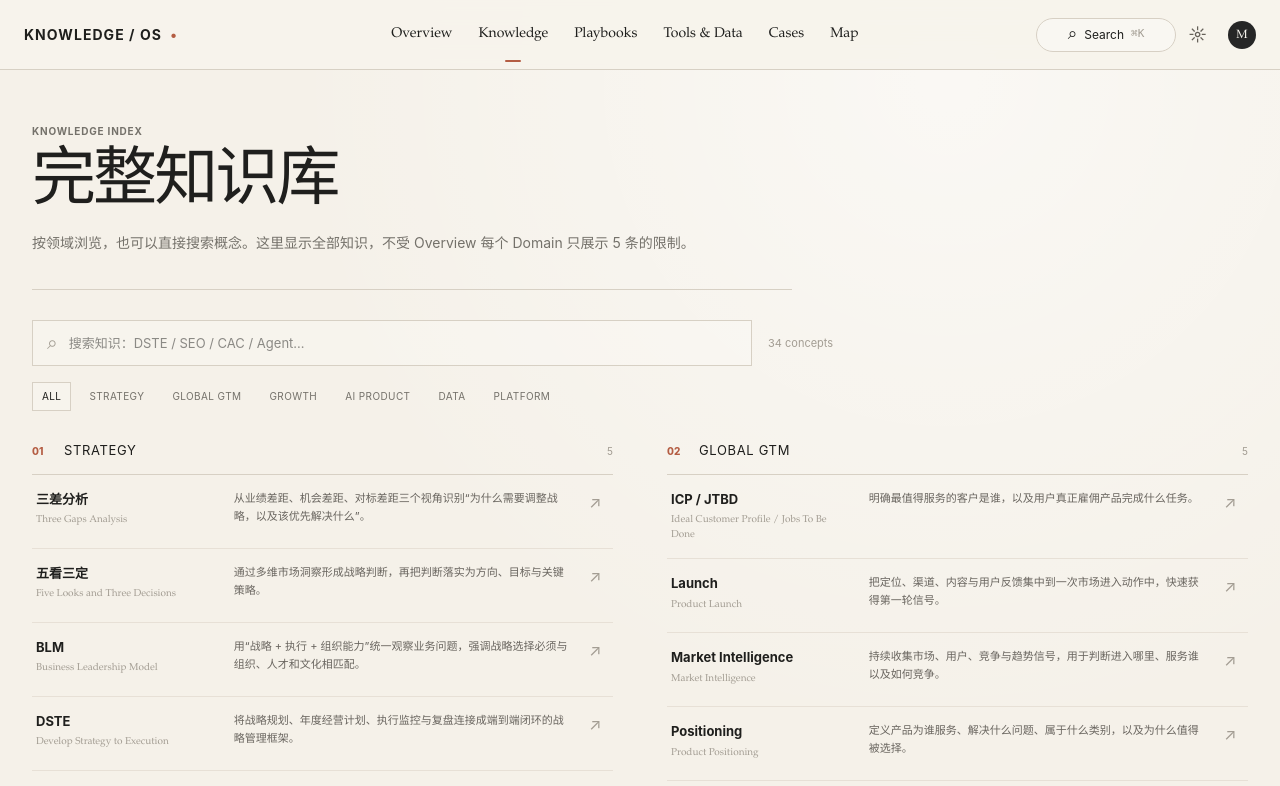
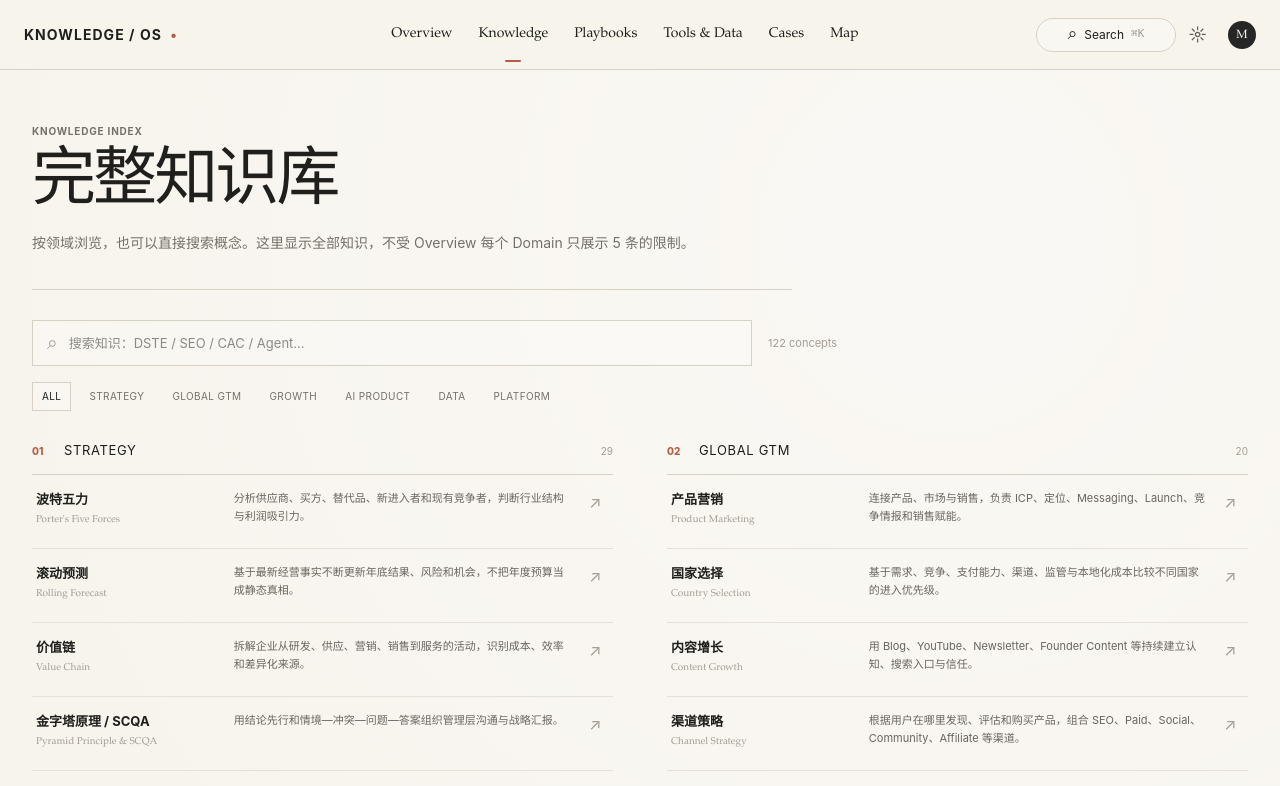
Before and after one commit to water3ovo/Knowledge-OS, a Next.js app: page /knowledge in a window 1280 px wide. Shown: the top 786 px of the page. Built offline with nearby package versions, Linux system fonts and the light colour scheme.

Commit message:
phase4: use expanded content on knowledge page

```diff
--- a/app/knowledge/page.tsx
+++ b/app/knowledge/page.tsx
@@ -1,10 +1,10 @@
 import SectionHeader from "../section-header";
 import KnowledgeBrowser from "./knowledge-browser";
-import { getDomainGroups, getKnowledge } from "@/lib/content";
+import { getAllDomainGroups, getAllKnowledge } from "@/lib/all-content";
 
 export default function KnowledgePage() {
-  const knowledge = getKnowledge();
-  const domains = getDomainGroups(knowledge);
+  const knowledge = getAllKnowledge();
+  const domains = getAllDomainGroups(knowledge);
 
   return (
     <main className="app-shell">
```
